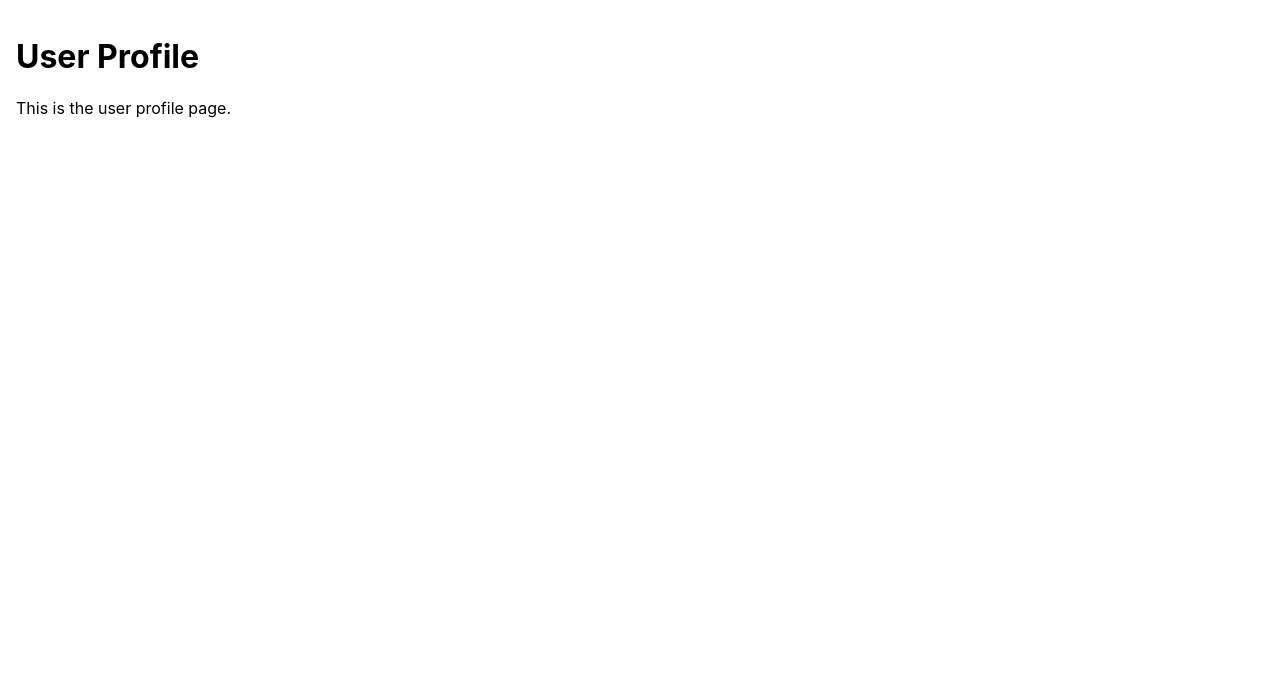
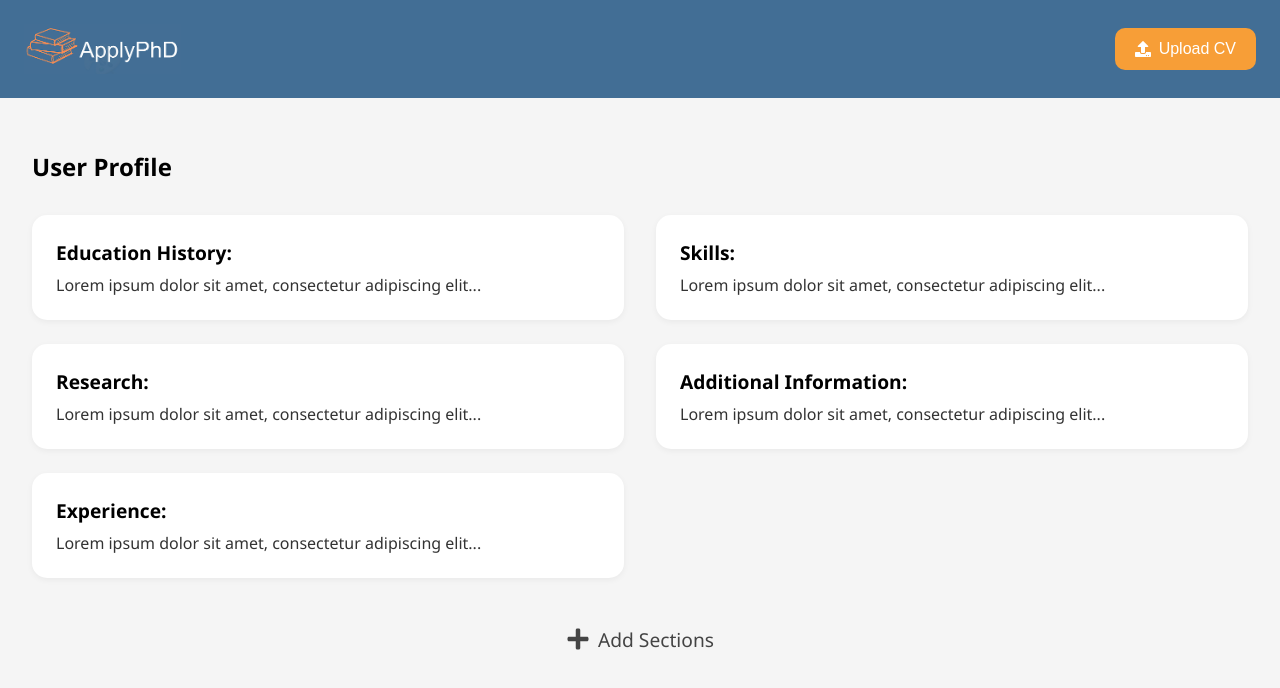
Before and after one commit to jtmajernik/apply_phd, a React (Create React App) app: page /profile in a window 1280 px wide. Shown: the top 688 px of the page. Built offline with nearby package versions, Linux system fonts and the light colour scheme.

Commit message:
user profile

```diff
--- a/src/pages/Home.js
+++ b/src/pages/Home.js
@@ -11,7 +11,6 @@ function Home() {
       {/* Top Bar */}
       <header className="top-bar">
         <img src={logo} alt="ApplyPhD logo" className="top-bar-logo" />
-        <h1 className="top-bar-title">ApplyPhD</h1>
         <div className="top-bar-profile">
           <FaUserCircle className="profile-icon" />
           <span>Edit Profile</span>
--- /dev/null
+++ b/src/pages/UserProfile.css
@@ -0,0 +1,100 @@
+.profile-page {
+    font-family: 'Segoe UI', sans-serif;
+    background-color: #f5f5f5;
+    min-height: 100vh;
+  }
+
+  /* Top Bar */
+  .top-bar {
+    display: flex;
+    justify-content: space-between;
+    align-items: center;
+    background-color: #426E95;
+    color: white;
+    padding: 1.5rem;
+  }
+
+  .top-bar-left {
+    display: flex;
+    align-items: center;
+  }
+
+  .top-bar-logo {
+    height: 50px;
+    margin-right: 1rem;
+  }
+
+  .top-bar-title {
+    font-size: 1.8rem;
+  }
+
+  .upload-btn {
+    background-color: #f79e37;
+    color: white;
+    border: none;
+    border-radius: 10px;
+    padding: 0.75rem 1.25rem;
+    font-size: 1rem;
+    display: flex;
+    align-items: center;
+    cursor: pointer;
+  }
+
+  /* Main Content */
+  .profile-main {
+    padding: 2rem;
+  }
+
+  .profile-main h2 {
+    font-size: 1.5rem;
+    margin-bottom: 2rem;
+  }
+
+  .profile-grid {
+    display: flex;
+    gap: 2rem;
+    flex-wrap: wrap;
+  }
+
+  .left-col,
+  .right-col {
+    flex: 1;
+    min-width: 300px;
+    display: flex;
+    flex-direction: column;
+    gap: 1.5rem;
+  }
+
+  .section {
+    background-color: white;
+    padding: 1.5rem;
+    border-radius: 15px;
+    box-shadow: 0 2px 6px rgba(0, 0, 0, 0.05);
+  }
+
+  .section h3 {
+    margin-top: 0;
+    margin-bottom: 0.5rem;
+    font-size: 1.2rem;
+  }
+
+  .section p {
+    margin: 0;
+    color: #333;
+  }
+
+  /* Add Section Button */
+  .add-section {
+    margin-top: 3rem;
+    display: flex;
+    align-items: center;
+    justify-content: center;
+    gap: 0.5rem;
+    font-size: 1.2rem;
+    color: #444;
+    cursor: pointer;
+  }
+
+  .plus-icon {
+    font-size: 1.5rem;
+  }
--- a/src/pages/UserProfile.js
+++ b/src/pages/UserProfile.js
@@ -1,10 +1,61 @@
 import React from "react";
+import "./UserProfile.css";
+import logo from "../assets/logo.png";
+import { FaUpload, FaPlus } from "react-icons/fa";
 
 function UserProfile() {
   return (
-    <div style={{ padding: "1rem" }}>
-      <h1>User Profile</h1>
-      <p>This is the user profile page.</p>
+    <div className="profile-page">
+      {/* Top Bar */}
+      <header className="top-bar">
+        <div className="top-bar-left">
+          <img src={logo} alt="Logo" className="top-bar-logo" />
+        </div>
+        <button className="upload-btn">
+          <FaUpload style={{ marginRight: "0.5rem" }} />
+          Upload CV
+        </button>
+      </header>
+
+      {/* Main Section */}
+      <main className="profile-main">
+        <h2>User Profile</h2>
+        <div className="profile-grid">
+          <div className="left-col">
+            <div className="section">
+              <h3>Education History:</h3>
+              <p>Lorem ipsum dolor sit amet, consectetur adipiscing elit...</p>
+            </div>
+
+            <div className="section">
+              <h3>Research:</h3>
+              <p>Lorem ipsum dolor sit amet, consectetur adipiscing elit...</p>
+            </div>
+
+            <div className="section">
+              <h3>Experience:</h3>
+              <p>Lorem ipsum dolor sit amet, consectetur adipiscing elit...</p>
+            </div>
+          </div>
+
+          <div className="right-col">
+            <div className="section">
+              <h3>Skills:</h3>
+              <p>Lorem ipsum dolor sit amet, consectetur adipiscing elit...</p>
+            </div>
+
+            <div className="section">
+              <h3>Additional Information:</h3>
+              <p>Lorem ipsum dolor sit amet, consectetur adipiscing elit...</p>
+            </div>
+          </div>
+        </div>
+
+        <div className="add-section">
+          <FaPlus className="plus-icon" />
+          <span>Add Sections</span>
+        </div>
+      </main>
     </div>
   );
 }
```
Also changed, not shown: src/pages/SopGenerator.css (added).
